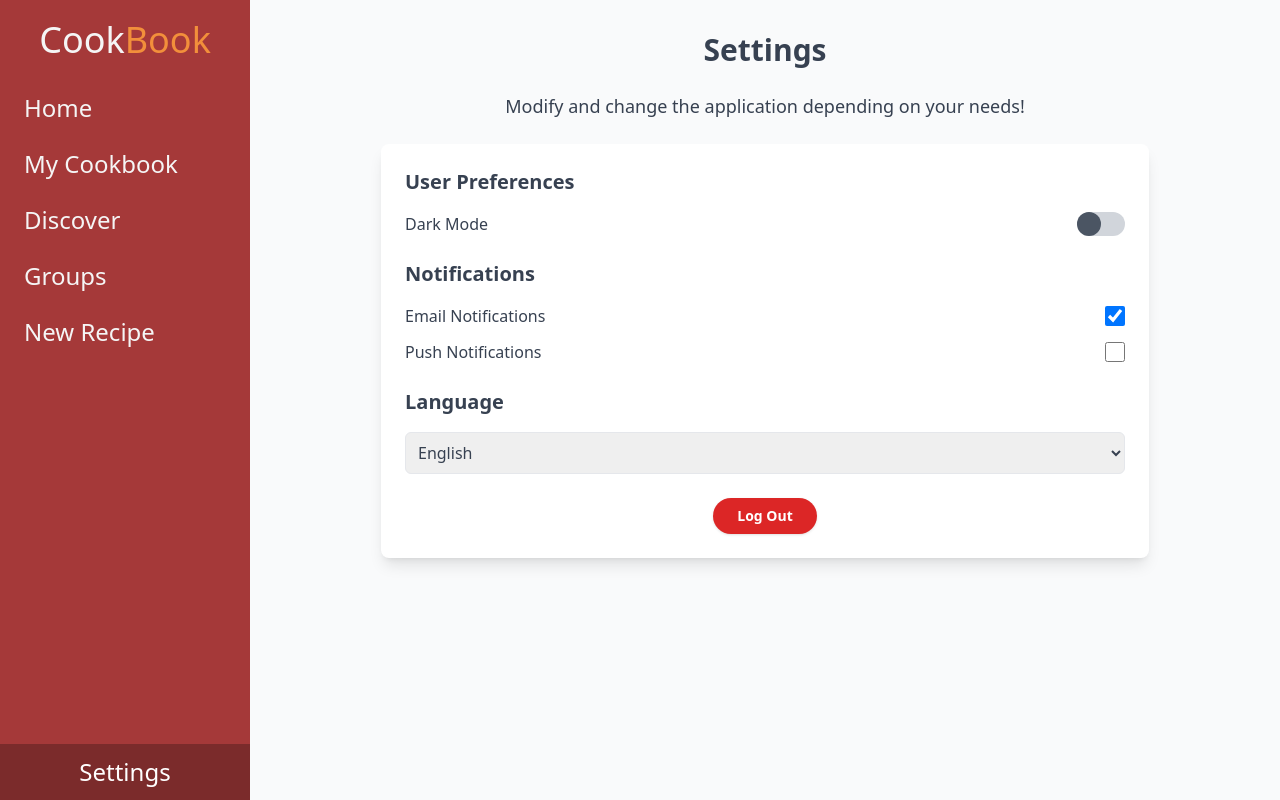
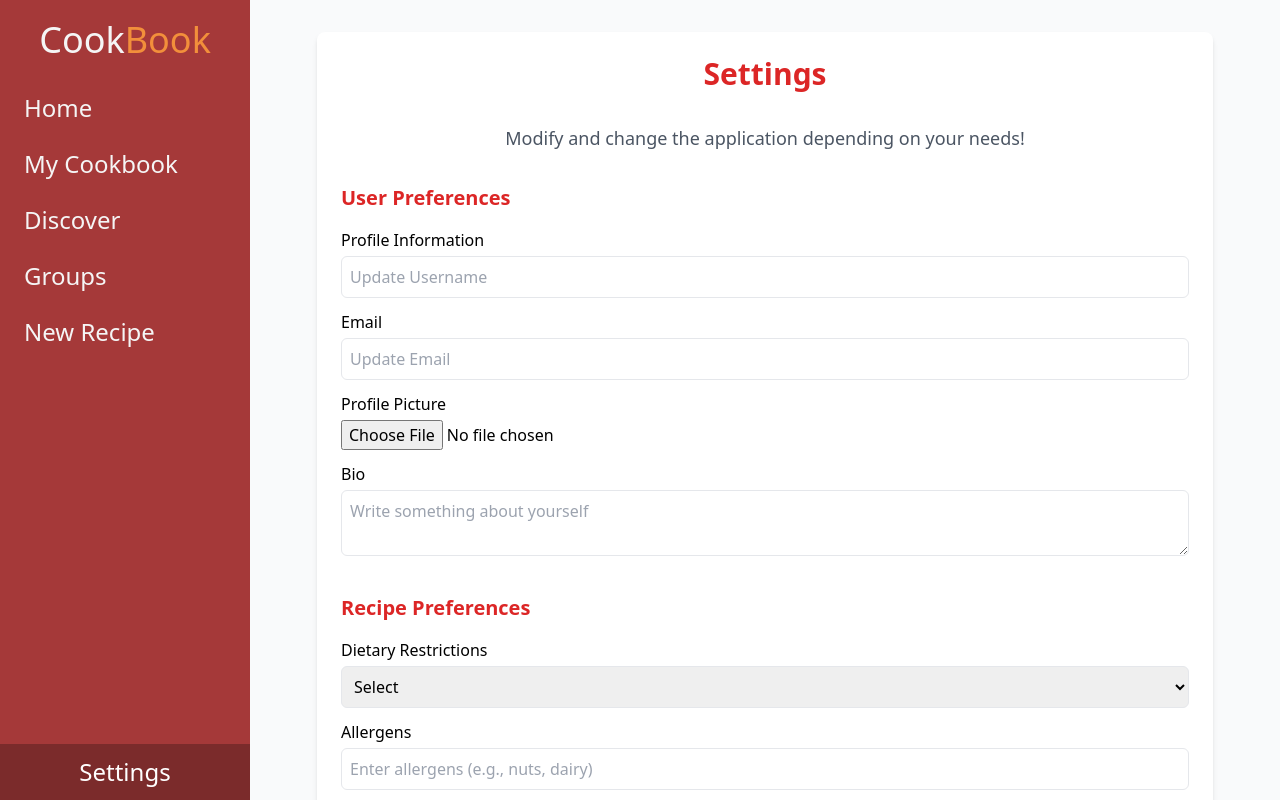
Before and after one commit to Niles-Rondez/CookBook-Social-Media, a React (Vite) app in the folder CookBook/: page /settings in a window 1280 px wide. Built offline with nearby package versions, Linux system fonts and the light colour scheme.

Commit message:
Update Settings.jsx

```diff
--- a/CookBook/src/pages/Settings.jsx
+++ b/CookBook/src/pages/Settings.jsx
@@ -1,102 +1,169 @@
 // src/pages/Settings.jsx
+import React from "react";
 import { useNavigate } from "react-router-dom";
-import { useState } from "react";
 
 function Settings() {
   const navigate = useNavigate();
-  const [darkMode, setDarkMode] = useState(false);
-  const [notifications, setNotifications] = useState({
-    email: true,
-    push: false,
-  });
-  const [language, setLanguage] = useState("English");
 
   const handleLogout = () => {
-    localStorage.removeItem("userToken");
+    localStorage.removeItem("userToken"); // Adjust based on your auth implementation
     sessionStorage.removeItem("userToken");
     navigate("/login");
   };
 
   return (
-    <div className="h-screen flex flex-col items-center bg-gray-50 py-8 px-6 text-gray-700">
-      <h1 className="text-3xl font-bold mb-6">Settings</h1>
-      <p className="text-lg mb-6">
-        Modify and change the application depending on your needs!
-      </p>
+    <div className="h-screen overflow-auto bg-gray-50 py-8 px-4 text-black">
+      <div className="max-w-4xl mx-auto bg-white shadow-md rounded-lg p-6 space-y-8">
+        <h1 className="text-3xl font-bold text-center mb-4 text-red-600">
+          Settings
+        </h1>
+        <p className="text-center text-lg text-gray-600">
+          Modify and change the application depending on your needs!
+        </p>
 
-      <div className="w-full max-w-3xl bg-white shadow-lg rounded-lg p-6 space-y-6">
-        {/* User Preferences Section */}
+        {/* User Preferences */}
         <div>
-          <h2 className="text-xl font-semibold mb-4">User Preferences</h2>
-          <div className="flex justify-between items-center">
-            <span>Dark Mode</span>
-            <button
-              onClick={() => setDarkMode((prev) => !prev)}
-              className={`${
-                darkMode ? "bg-green-500" : "bg-gray-300"
-              } w-12 h-6 rounded-full relative transition`}
-            >
-              <div
-                className={`${
-                  darkMode ? "translate-x-6 bg-white" : "translate-x-0 bg-gray-600"
-                } w-6 h-6 rounded-full absolute top-0 left-0 transform transition`}
-              />
-            </button>
-          </div>
-        </div>
-
-        {/* Notifications Section */}
-        <div>
-          <h2 className="text-xl font-semibold mb-4">Notifications</h2>
+          <h2 className="text-xl font-semibold mb-4 text-red-600">
+            User Preferences
+          </h2>
           <div className="space-y-3">
-            <label className="flex justify-between items-center">
-              <span>Email Notifications</span>
+            <label className="block">
+              <span>Profile Information</span>
               <input
-                type="checkbox"
-                checked={notifications.email}
-                onChange={() =>
-                  setNotifications((prev) => ({
-                    ...prev,
-                    email: !prev.email,
-                  }))
-                }
-                className="w-5 h-5"
+                type="text"
+                placeholder="Update Username"
+                className="mt-1 p-2 w-full border rounded-md"
               />
             </label>
-            <label className="flex justify-between items-center">
-              <span>Push Notifications</span>
+            <label className="block">
+              <span>Email</span>
               <input
-                type="checkbox"
-                checked={notifications.push}
-                onChange={() =>
-                  setNotifications((prev) => ({
-                    ...prev,
-                    push: !prev.push,
-                  }))
-                }
-                className="w-5 h-5"
+                type="email"
+                placeholder="Update Email"
+                className="mt-1 p-2 w-full border rounded-md"
+              />
+            </label>
+            <label className="block">
+              <span>Profile Picture</span>
+              <input type="file" className="mt-1 block w-full" />
+            </label>
+            <label className="block">
+              <span>Bio</span>
+              <textarea
+                placeholder="Write something about yourself"
+                className="mt-1 p-2 w-full border rounded-md"
               />
             </label>
           </div>
         </div>
 
-        {/* Language Selection */}
+        {/* Recipe Preferences */}
         <div>
-          <h2 className="text-xl font-semibold mb-4">Language</h2>
-          <select
-            value={language}
-            onChange={(e) => setLanguage(e.target.value)}
-            className="w-full p-2 border rounded-md"
-          >
-            <option value="English">English</option>
-            <option value="Spanish">Spanish</option>
-            <option value="French">French</option>
-            <option value="German">German</option>
-          </select>
+          <h2 className="text-xl font-semibold mb-4 text-red-600">
+            Recipe Preferences
+          </h2>
+          <div className="space-y-3">
+            <label className="block">
+              <span>Dietary Restrictions</span>
+              <select className="mt-1 p-2 w-full border rounded-md">
+                <option value="">Select</option>
+                <option value="vegetarian">Vegetarian</option>
+                <option value="vegan">Vegan</option>
+                <option value="gluten-free">Gluten-Free</option>
+              </select>
+            </label>
+            <label className="block">
+              <span>Allergens</span>
+              <input
+                type="text"
+                placeholder="Enter allergens (e.g., nuts, dairy)"
+                className="mt-1 p-2 w-full border rounded-md"
+              />
+            </label>
+            <label className="block">
+              <span>Cuisine Preferences</span>
+              <input
+                type="text"
+                placeholder="e.g., Italian, Asian"
+                className="mt-1 p-2 w-full border rounded-md"
+              />
+            </label>
+          </div>
+        </div>
+
+        {/* Notifications */}
+        <div>
+          <h2 className="text-xl font-semibold mb-4 text-red-600">
+            Notifications
+          </h2>
+          <div className="space-y-3">
+            <label className="flex justify-between items-center">
+              <span>Email Notifications</span>
+              <input type="checkbox" className="w-5 h-5 text-red-600" />
+            </label>
+            <label className="flex justify-between items-center">
+              <span>Push Notifications</span>
+              <input type="checkbox" className="w-5 h-5 text-red-600" />
+            </label>
+            <label className="flex justify-between items-center">
+              <span>Community Updates</span>
+              <input type="checkbox" className="w-5 h-5 text-red-600" />
+            </label>
+          </div>
+        </div>
+
+        {/* Privacy Settings */}
+        <div>
+          <h2 className="text-xl font-semibold mb-4 text-red-600">
+            Privacy Settings
+          </h2>
+          <div className="space-y-3">
+            <label className="block">
+              <span>Account Visibility</span>
+              <select className="mt-1 p-2 w-full border rounded-md">
+                <option value="public">Public</option>
+                <option value="private">Private</option>
+              </select>
+            </label>
+            <label className="block">
+              <span>Group Participation</span>
+              <input
+                type="text"
+                placeholder="Who can invite you?"
+                className="mt-1 p-2 w-full border rounded-md"
+              />
+            </label>
+            <label className="block">
+              <span>Recipe Sharing</span>
+              <input
+                type="text"
+                placeholder="Visibility of personal recipes"
+                className="mt-1 p-2 w-full border rounded-md"
+              />
+            </label>
+          </div>
+        </div>
+
+        {/* Content Management */}
+        <div>
+          <h2 className="text-xl font-semibold mb-4 text-red-600">
+            Content Management
+          </h2>
+          <div className="space-y-3">
+            <button className="w-full p-2 bg-red-600 text-white rounded-md hover:bg-red-700 transition">
+              Manage Saved Recipes
+            </button>
+            <button className="w-full p-2 bg-red-600 text-white rounded-md hover:bg-red-700 transition">
+              Edit Uploaded Recipes
+            </button>
+            <button className="w-full p-2 bg-red-600 text-white rounded-md hover:bg-red-700 transition">
+              Favorite Cuisines
+            </button>
+          </div>
         </div>
 
         {/* Logout Button */}
-        <div className="flex justify-center mt-6">
+        <div className="text-center mt-8">
           <button
             onClick={handleLogout}
             className="bg-red-600 text-white px-6 py-2 rounded-full font-semibold text-sm shadow hover:bg-red-700 transition"
```
